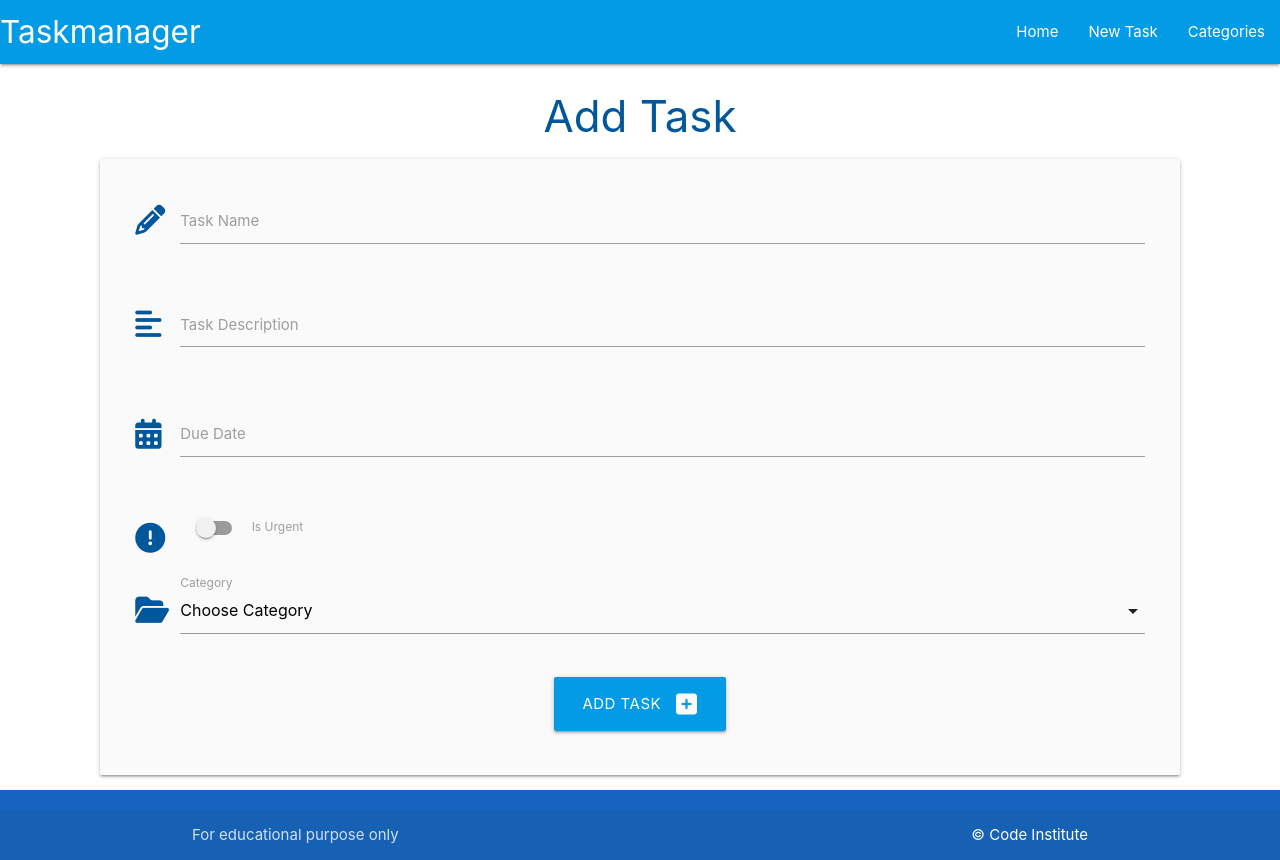
After one commit to davidb3rgqvist/Flask-SQLalchemy-task-manager, a Flask app: page /add_task in a window 1280 px wide. The commit adds this page. Run offline with Flask 3, Linux system fonts and the light colour scheme.

Commit message:
collapsiable tasks

```diff
--- a/taskmanager/routes.py
+++ b/taskmanager/routes.py
@@ -2,17 +2,24 @@ from flask import render_template, request, redirect, url_for
 from . import app, db
 from taskmanager.templates.models import Category, Task
 
+class Category(db.Model):
+    __tablename__ = 'categories'
+
+    id = db.Column(db.Integer, primary_key=True)
+    category_name = db.Column(db.String(100), nullable=False)
+
+    def __str__(self):
+        return self.category_name
 
 @app.route("/")
 def home():
-    return render_template("tasks.html")
-
+    tasks = list(Task.query.order_by(Task.id).all())
+    return render_template("tasks.html", tasks=tasks)
 
 @app.route("/categories")
 def categories():
     categories = list(Category.query.order_by(Category.category_name).all())
     return render_template("categories.html", categories=categories)
-
 
 @app.route("/add_category", methods=["GET", "POST"])
 def add_category():
@@ -23,8 +30,7 @@ def add_category():
         return redirect(url_for("categories"))
     return render_template("add_category.html")
 
-
-@app.route("/edit_categor/<int:category_id>", methods=["GET", "POST"])
+@app.route("/edit_category/<int:category_id>", methods=["GET", "POST"])
 def edit_category(category_id):
     category = Category.query.get_or_404(category_id)
     if request.method == "POST":
@@ -32,3 +38,26 @@ def edit_category(category_id):
         db.session.commit()
         return redirect(url_for("categories"))
     return render_template("edit_category.html", category=category)
+
+@app.route("/delete_category/<int:category_id>")
+def delete_category(category_id):
+    category = Category.query.get_or_404(category_id)
+    db.session.delete(category)
+    db.session.commit()
+    return redirect(url_for("categories"))
+
+@app.route("/add_task", methods=["GET", "POST"])
+def add_task():
+    categories = list(Category.query.order_by(Category.category_name).all())
+    if request.method == "POST":
+        task = Task(
+            task_name=request.form.get("task_name"),
+            task_description=request.form.get("task_description"),
+            is_urgent=bool(True if request.form.get("is_urgent")else False),
+            due_date=request.form.get("due_date"),
+            category_id=request.form.get("category_id")
+        )
+        db.session.add(task)
+        db.session.commit()
+        return redirect(url_for("home"))
+    return render_template("add_task.html", categories=categories)
--- a/taskmanager/static/js/script.js
+++ b/taskmanager/static/js/script.js
@@ -1,5 +1,22 @@
-document.addEventListener('DOMContentLoaded', function() {
-    // sidenav initialization
-    let sidenav = document.querySelectorAll('.sidenav');
-    M.Sidenav.init(sidenav);
+document.addEventListener("DOMContentLoaded", function() {
+  // sidenav initialization
+  let sidenav = document.querySelectorAll(".sidenav");
+  M.Sidenav.init(sidenav);
+
+  // datepicker initialization
+  let datepicker = document.querySelectorAll(".datepicker");
+  M.Datepicker.init(datepicker, {
+      format: "dd mmmm, yyyy",
+      i18n: {done: "Select"}
   });
+
+  // select initialization
+  let selects = document.querySelectorAll("select");
+  M.FormSelect.init(selects);
+
+
+  // collapsible initialization
+  let collapsibles = document.querySelectorAll('.collapsible');
+  M.Collapsible.init(collapsibles);
+
+});
--- /dev/null
+++ b/taskmanager/templates/add_task.html
@@ -0,0 +1,70 @@
+{% extends "base.html" %}
+{% block content %}
+
+<h3 class="light-blue-text text-darken-4 center-align">Add Task</h3>
+
+<div class="row card-panel grey lighten-5">
+    <form class="col s12" method="POST" action="{{ url_for('add_task') }}">
+        <!-- task name -->
+        <div class="row">
+            <div class="input-field col s12">
+                <i class="fas fa-pencil-alt prefix light-blue-text text-darken-4"></i>
+                <input id="task_name" name="task_name" minlength="5" maxlength="50" type="text" class="validate" required>
+                <label for="task_name">Task Name</label>
+            </div>
+        </div>
+        <!-- task description -->
+        <div class="row">
+            <div class="input-field col s12">
+                <i class="fas fa-align-left prefix light-blue-text text-darken-4"></i>
+                <textarea id="task_description" name="task_description" minlength="5" maxlength="200"
+                    type="text" class="materialize-textarea validate" required></textarea>
+                <label for="task_description">Task Description</label>
+            </div>
+        </div>
+        <!-- due date -->
+        <div class="row">
+            <div class="input-field col s12">
+                <i class="fas fa-calendar-alt prefix light-blue-text text-darken-4"></i>
+                <input id="due_date" name="due_date" type="text" class="datepicker validate" required>
+                <label for="due_date">Due Date</label>
+            </div>
+        </div>
+        <!-- is urgent -->
+        <div class="row">
+            <div class="input-field col s12">
+                <div class="switch">
+                    <i class="fas fa-exclamation-circle prefix light-blue-text text-darken-4"></i>
+                    <label for="is_urgent">
+                        <input id="is_urgent" name="is_urgent" type="checkbox">
+                        <span class="lever"></span>
+                        Is Urgent
+                    </label>
+                </div>
+            </div>
+        </div>
+        <!-- category id -->
+        <div class="row">
+            <div class="input-field col s12">
+                <i class="fas fa-folder-open prefix light-blue-text text-darken-4"></i>
+                <select id="category_id" name="category_id" class="validate" required>
+                    <option value="" disabled selected>Choose Category</option>
+                    {% for category in categories %}
+                        <option value="{{ category.id }}">{{ category.category_name }}</option>
+                    {% endfor %}
+                </select>
+                <label for="category_id">Category</label>
+            </div>
+        </div>
+        <!-- submit button -->
+        <div class="row">
+            <div class="col s12 center-align">
+                <button type="submit" class="btn-large light-blue darken-1">
+                    Add Task <i class="fas fa-plus-square right"></i>
+                </button>
+            </div>
+        </div>
+    </form>
+</div>
+
+{% endblock %}
--- a/taskmanager/templates/base.html
+++ b/taskmanager/templates/base.html
@@ -19,7 +19,7 @@
               <a href="#" data-target="mobile-demo" class="sidenav-trigger"><i class="fas fa-bars"></i></a>
               <ul class="right hide-on-med-and-down">
                 <li><a href="{{ url_for('home') }}">Home</a></li>
-                <li><a href="">New Task </a></li>
+                <li><a href="{{ url_for('add_task') }}">New Task </a></li>
                 <li><a href="{{ url_for('categories') }}">Categories</a></li>
               </ul>
             </div>
@@ -28,7 +28,7 @@
           <!-- mobile sidenav -->
           <ul class="sidenav" id="mobile-demo">
             <li><a href="{{ url_for('home') }}">Home</a></li>
-            <li><a href="">New Task </a></li>
+            <li><a href="{{ url_for('add_task') }}">New Task </a></li>
             <li><a href="{{ url_for('categories') }}">Categories</a></li>
           </ul>
     </header>
--- a/taskmanager/templates/categories.html
+++ b/taskmanager/templates/categories.html
@@ -20,7 +20,7 @@
         </div>
         <div class="card-action">
           <a href="{{ url_for('edit_category', category_id=category.id) }}" class="btn green accent-4">Edit</a>
-          <a href="#" class="btn red">Delete</a>
+          <a href="{{ url_for('delete_category', category_id=category.id) }}" class="btn red">Delete</a>
         </div>
       </div>
     </div>
```
Also changed, not shown: taskmanager/templates/tasks.html (+26 -0 lines).
